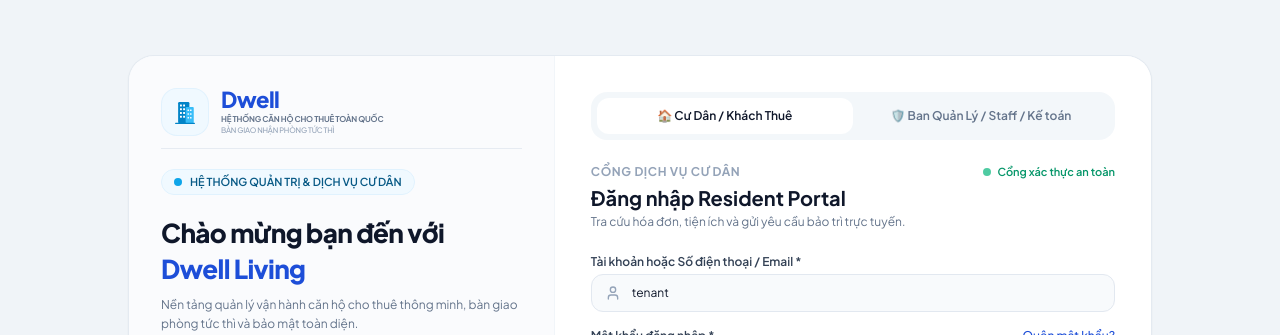
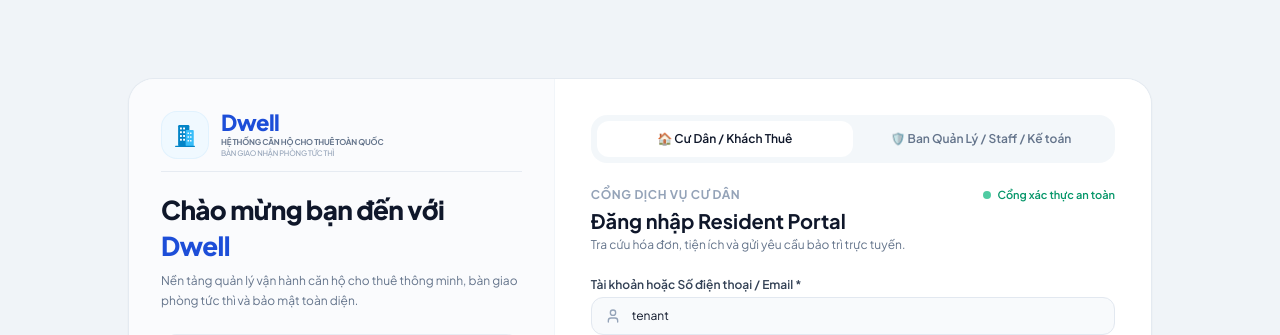
Before and after one commit to NTrang206/Quan-ly-can-ho, a React (Vite) app in the folder frontend/: page /login in a window 1280 px wide. Shown: the top 335 px of the page. Built offline with nearby package versions, Linux system fonts and the light colour scheme; no server answers.

Commit message:
fix(auth): update welcome title to Dwell and remove top badge

```diff
--- a/frontend/src/pages/LoginPage.tsx
+++ b/frontend/src/pages/LoginPage.tsx
@@ -102,16 +102,10 @@
               </div>
             </div>
 
-            {/* Header Badge */}
-            <div className="inline-flex items-center gap-2 px-3 py-1 bg-sky-50 border border-sky-100 rounded-full text-[11px] font-semibold text-sky-800">
-              <span className="w-2 h-2 rounded-full bg-sky-500" />
-              <span>HỆ THỐNG QUẢN TRỊ & DỊCH VỤ CƯ DÂN</span>
-            </div>
-
             <div>
               <h2 className="text-2xl sm:text-[26px] font-extrabold text-slate-900 tracking-tight leading-snug">
                 Chào mừng bạn đến với <br />
-                <span className="text-[#1d4ed8]">Dwell Living</span>
+                <span className="text-[#1d4ed8]">Dwell</span>
               </h2>
               <p className="text-xs text-slate-500 mt-2 leading-relaxed">
                 Nền tảng quản lý vận hành căn hộ cho thuê thông minh, bàn giao phòng tức thì và bảo mật toàn diện.
```
